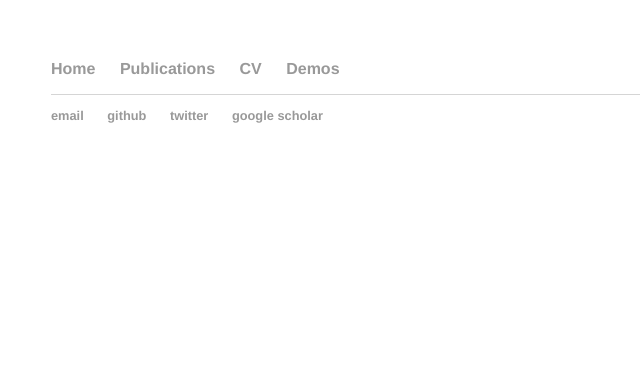
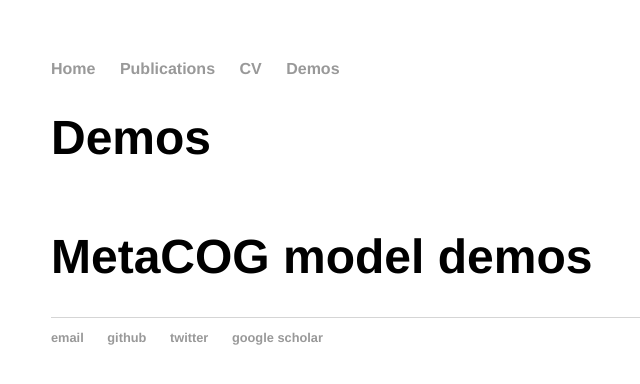
Before and after one commit to marleneberke/marleneberke.github.io, a Jekyll site: the page built from Demos.html, in a window 1280 px wide. Shown: the top 384 px of the page, without its empty margins (141-781 px from the left). Built offline with Jekyll 4.4.1, drawn with Linux system fonts in a browser that asks for light colours.

Commit message:
Update Demos.html

```diff
--- a/Demos.html
+++ b/Demos.html
@@ -2,3 +2,16 @@
 layout: default
 title: Publications
 ---
+<div class="blurb">
+
+	<h1>Demos</h1>
+  <div class="row">
+    <h1>MetaCOG model demos</h1>
+
+
+
+
+  </div>
+
+
+</div><!-- /.blurb -->
```
